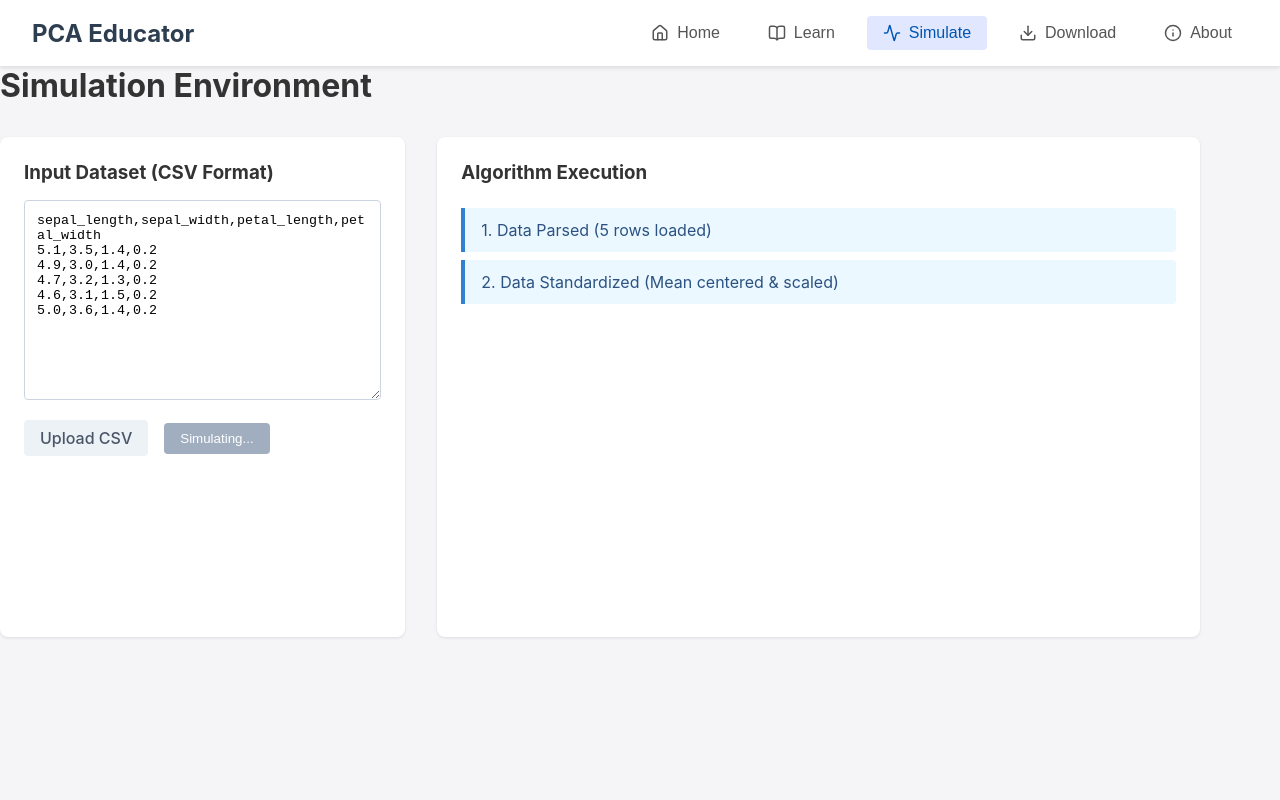
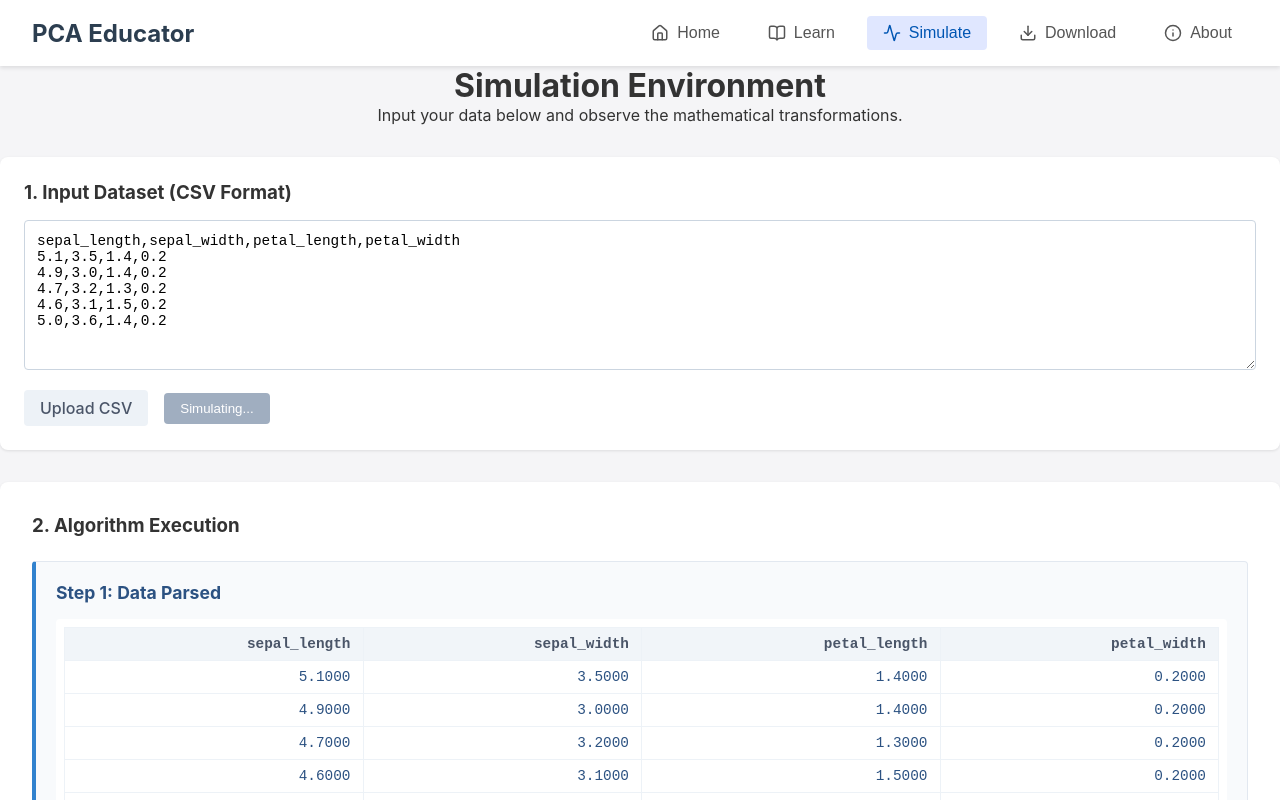
Before and after one commit to aadhyanthk/pca, a React (Vite) app: page / in a window 1280 px wide. Both pictures are taken after a click on the button "Start Simulation". Shown: the top 800 px of the page. Built offline with nearby package versions, Linux system fonts and the light colour scheme.

Commit message:
formatting for sim page

```diff
--- a/src/App.css
+++ b/src/App.css
@@ -380,3 +380,227 @@ body {
 .download-btn:hover {
   background-color: #2f855a;
 }
+
+/* Updated Simulation Dashboard Styles */
+.sim-header {
+  margin-bottom: 2rem;
+  text-align: center;
+}
+
+.sim-dashboard {
+  display: flex;
+  flex-direction: column; /* Forces vertical stacking */
+  gap: 2rem;
+  width: 100%;
+  max-width: 1400px;
+  margin: 0 auto;
+  text-align: left;
+}
+
+.sim-controls {
+  width: 100%; /* Take full width */
+  background: #ffffff;
+  padding: 1.5rem;
+  border-radius: 8px;
+  box-shadow: 0 1px 3px rgba(0,0,0,0.1);
+}
+
+.csv-input {
+  width: 100%;
+  height: 150px;
+  margin: 1rem 0;
+  padding: 0.75rem;
+  font-family: 'Courier New', Courier, monospace;
+  font-size: 0.9rem;
+  border: 1px solid #cbd5e0;
+  border-radius: 4px;
+  resize: vertical;
+}
+
+.sim-actions {
+  display: flex;
+  gap: 1rem;
+  align-items: center;
+}
+
+.file-input {
+  display: none;
+}
+
+.upload-btn, .start-btn, .download-btn {
+  padding: 0.5rem 1rem;
+  border: none;
+  border-radius: 4px;
+  cursor: pointer;
+  font-weight: 500;
+  transition: all 0.2s;
+  display: inline-flex;
+  align-items: center;
+  gap: 0.5rem;
+}
+
+.upload-btn {
+  background-color: #edf2f7;
+  color: #4a5568;
+}
+
+.upload-btn:hover {
+  background-color: #e2e8f0;
+}
+
+.start-btn {
+  background-color: #3182ce;
+  color: #ffffff;
+}
+
+.start-btn:hover:not(:disabled) {
+  background-color: #2b6cb0;
+}
+
+.start-btn:disabled {
+  background-color: #a0aec0;
+  cursor: not-allowed;
+}
+
+.sim-viewer {
+  width: 100%; /* Take full width */
+  background: #ffffff;
+  padding: 2rem;
+  border-radius: 8px;
+  box-shadow: 0 1px 3px rgba(0,0,0,0.1);
+  display: flex;
+  flex-direction: column;
+}
+
+.sim-steps-container {
+  margin: 1.5rem 0;
+  display: flex;
+  flex-direction: column;
+  gap: 1.5rem;
+}
+
+.sim-step {
+  padding: 1.25rem;
+  background: #f8fafc;
+  border: 1px solid #e2e8f0;
+  border-left: 4px solid #3182ce;
+  border-radius: 4px;
+}
+
+.step-title {
+  font-weight: bold;
+  color: #2c5282;
+  margin-bottom: 1rem;
+  font-size: 1.1rem;
+}
+
+/* Math Tables & Inner Workings */
+.table-wrapper {
+  width: 100%;
+  overflow-x: auto; /* Allows horizontal scrolling for wide matrices */
+  background: #ffffff;
+  border-radius: 4px;
+  padding: 0.5rem;
+}
+
+.math-table {
+  width: 100%;
+  border-collapse: collapse;
+  font-family: 'Courier New', Courier, monospace;
+  font-size: 0.9rem;
+}
+
+.math-table th, .math-table td {
+  padding: 8px 12px;
+  text-align: right;
+  border: 1px solid #edf2f7;
+}
+
+.math-table th {
+  background-color: #f1f5f9;
+  color: #4a5568;
+  font-weight: 600;
+}
+
+.math-table tr:hover {
+  background-color: #f8fafc;
+}
+
+.muted-text {
+  font-size: 0.85rem;
+  color: #718096;
+  margin-top: 0.5rem;
+  font-style: italic;
+}
+
+.fade-in {
+  animation: fadeIn 0.4s ease-out forwards;
+}
+
+@keyframes fadeIn {
+  from { opacity: 0; transform: translateY(-10px); }
+  to { opacity: 1; transform: translateY(0); }
+}
+
+.visualizations {
+  display: flex;
+  justify-content: center;
+  margin-top: 1rem;
+}
+
+.split-view {
+  display: flex;
+  gap: 2rem;
+  align-items: flex-start;
+  flex-wrap: wrap;
+}
+
+.split-table {
+  flex: 1;
+  min-width: 300px;
+}
+
+.split-chart {
+  flex: 1;
+  display: flex;
+  justify-content: center;
+  min-width: 300px;
+}
+
+.chart-container {
+  background: #ffffff;
+  padding: 1rem;
+  border-radius: 8px;
+  border: 1px solid #e2e8f0;
+}
+
+.chart-container h4 {
+  margin-bottom: 1rem;
+  color: #4a5568;
+  font-size: 0.95rem;
+  text-align: center;
+}
+
+.raw-chart {
+  background: #f8fafc;
+  border-radius: 4px;
+}
+
+.download-section {
+  margin-top: 2rem;
+  padding-top: 1.5rem;
+  border-top: 1px solid #e2e8f0;
+  display: flex;
+  justify-content: flex-end;
+}
+
+.download-btn {
+  background-color: #38a169;
+  color: white;
+  padding: 0.75rem 1.5rem;
+  font-size: 1.05rem;
+}
+
+.download-btn:hover {
+  background-color: #2f855a;
+}
--- a/src/App.jsx
+++ b/src/App.jsx
@@ -183,7 +183,7 @@ const SimulatePage = () => {
   useEffect(() => {
     let timer;
     if (isPlaying && step < 5) {
-      timer = setTimeout(() => setStep((s) => s + 1), 1500);
+      timer = setTimeout(() => setStep((s) => s + 1), 2000); // Increased delay slightly to read tables
     } else if (step === 5) {
       setIsPlaying(false);
     }
@@ -227,12 +227,10 @@ const SimulatePage = () => {
     const n = parsedData.length;
     const grid = Array.from({length: n + 30}, () => Array(25).fill(''));
 
-    // Initial Data Block
     grid[0][0] = 'Initial Data:';
     keys.forEach((k, i) => grid[1][i] = k);
     parsedData.forEach((row, i) => keys.forEach((k, j) => grid[i + 2][j] = row[k]));
 
-    // Calculation Block
     const rStart = n + 3;
     grid[rStart][0] = 'Standardized Data:';
     grid[rStart][5] = 'Covariance Matrix';
@@ -259,7 +257,6 @@ const SimulatePage = () => {
       grid[rStart + 2 + i][19] = `PC${i + 1}`;
     });
 
-    // Footer Context
     const textStart = rStart + keys.length + 3;
     if (grid.length > textStart + 4) {
       grid[textStart][10] = 'Av=λv';
@@ -282,12 +279,59 @@ const SimulatePage = () => {
     document.body.removeChild(link);
   };
 
+  const renderDataPreview = (dataArray, limit = 5) => {
+    if (!dataArray || dataArray.length === 0) return null;
+    const keys = Object.keys(dataArray[0]);
+    return (
+      <div className="table-wrapper">
+        <table className="math-table">
+          <thead>
+            <tr>{keys.map(k => <th key={k}>{k}</th>)}</tr>
+          </thead>
+          <tbody>
+            {dataArray.slice(0, limit).map((row, i) => (
+              <tr key={i}>{keys.map(k => <td key={k}>{Number(row[k]).toFixed(4)}</td>)}</tr>
+            ))}
+          </tbody>
+        </table>
+        {dataArray.length > limit && <div className="muted-text">... showing {limit} of {dataArray.length} rows</div>}
+      </div>
+    );
+  };
+
+  const renderMatrix = (matrix, rowLabels, colLabels) => {
+    return (
+      <div className="table-wrapper">
+        <table className="math-table">
+          <thead>
+            <tr>
+              <th></th>
+              {colLabels.map(l => <th key={l}>{l}</th>)}
+            </tr>
+          </thead>
+          <tbody>
+            {matrix.map((row, i) => (
+              <tr key={i}>
+                <th>{rowLabels[i]}</th>
+                {row.map((val, j) => <td key={j}>{Number(val).toFixed(4)}</td>)}
+              </tr>
+            ))}
+          </tbody>
+        </table>
+      </div>
+    );
+  };
+
   return (
     <main className="page-content">
+      <div className="sim-header">
         <h1>Simulation Environment</h1>
+        <p>Input your data below and observe the mathematical transformations.</p>
+      </div>
+
       <div className="sim-dashboard">
         <div className="sim-controls">
-          <h3>Input Dataset (CSV Format)</h3>
+          <h3>1. Input Dataset (CSV Format)</h3>
           <textarea
             value={inputText}
             onChange={(e) => setInputText(e.target.value)}
@@ -302,20 +346,81 @@ const SimulatePage = () => {
           </div>
         </div>
 
+        {step >= 0 && results && (
           <div className="sim-viewer">
-          <h3>Algorithm Execution</h3>
+            <h3>2. Algorithm Execution</h3>
             <div className="sim-steps-container">
-            {step >= 0 && <div className="sim-step fade-in">1. Data Parsed ({parsedData.length} rows loaded)</div>}
-            {step >= 1 && <div className="sim-step fade-in">2. Data Standardized (Mean centered & scaled)</div>}
-            {step >= 2 && <div className="sim-step fade-in">3. Covariance Matrix Calculated</div>}
-            {step >= 3 && <div className="sim-step fade-in">4. Eigen Decomposition Complete</div>}
-            {step >= 4 && <div className="sim-step fade-in">5. Principal Components Selected</div>}
-            {step >= 5 && <div className="sim-step fade-in">6. Final Projection Rendered</div>}
+
+              {step >= 0 && (
+                <div className="sim-step fade-in">
+                  <div className="step-title">Step 1: Data Parsed</div>
+                  {renderDataPreview(parsedData)}
                 </div>
+              )}
 
+              {step >= 1 && (
+                <div className="sim-step fade-in">
+                  <div className="step-title">Step 2: Data Standardized (Z-Score)</div>
+                  {renderDataPreview(results.standardized)}
+                </div>
+              )}
+
+              {step >= 2 && (
+                <div className="sim-step fade-in">
+                  <div className="step-title">Step 3: Covariance Matrix</div>
+                  {renderMatrix(results.cov, results.keys, results.keys)}
+                </div>
+              )}
+
+              {step >= 3 && (
+                <div className="sim-step fade-in">
+                  <div className="step-title">Step 4: Eigen Decomposition</div>
+                  <div className="table-wrapper">
+                    <table className="math-table">
+                      <thead>
+                        <tr>
+                          <th>Component</th>
+                          <th>Eigenvalue (&lambda;)</th>
+                          <th>Eigenvector (v)</th>
+                        </tr>
+                      </thead>
+                      <tbody>
+                        {results.eigen.map((e, i) => (
+                          <tr key={i}>
+                            <td>PC{i + 1}</td>
+                            <td>{Number(e.value).toFixed(4)}</td>
+                            <td>[{e.vector.map(v => Number(v).toFixed(3)).join(', ')}]</td>
+                          </tr>
+                        ))}
+                      </tbody>
+                    </table>
+                  </div>
+                </div>
+              )}
+
+              {step >= 4 && (
+                <div className="sim-step fade-in">
+                  <div className="step-title">Step 5: Principal Components Selected</div>
                   <div className="visualizations">
-             {step >= 4 && results && <BarChart data={results.eigen} />}
-             {step >= 5 && results && <ScatterPlot data={results.projected} />}
+                    <BarChart data={results.eigen} />
+                  </div>
+                </div>
+              )}
+
+              {step >= 5 && (
+                <div className="sim-step fade-in">
+                  <div className="step-title">Step 6: Final Projection (Recasting Data)</div>
+                  <div className="split-view">
+                    <div className="split-table">
+                      {renderDataPreview(results.projected)}
+                    </div>
+                    <div className="split-chart">
+                      <ScatterPlot data={results.projected} />
+                    </div>
+                  </div>
+                </div>
+              )}
+
             </div>
 
             {step >= 5 && (
@@ -326,6 +431,7 @@ const SimulatePage = () => {
               </div>
             )}
           </div>
+        )}
       </div>
     </main>
   );
```
Lines whose indentation alone changed are shown as unchanged.
